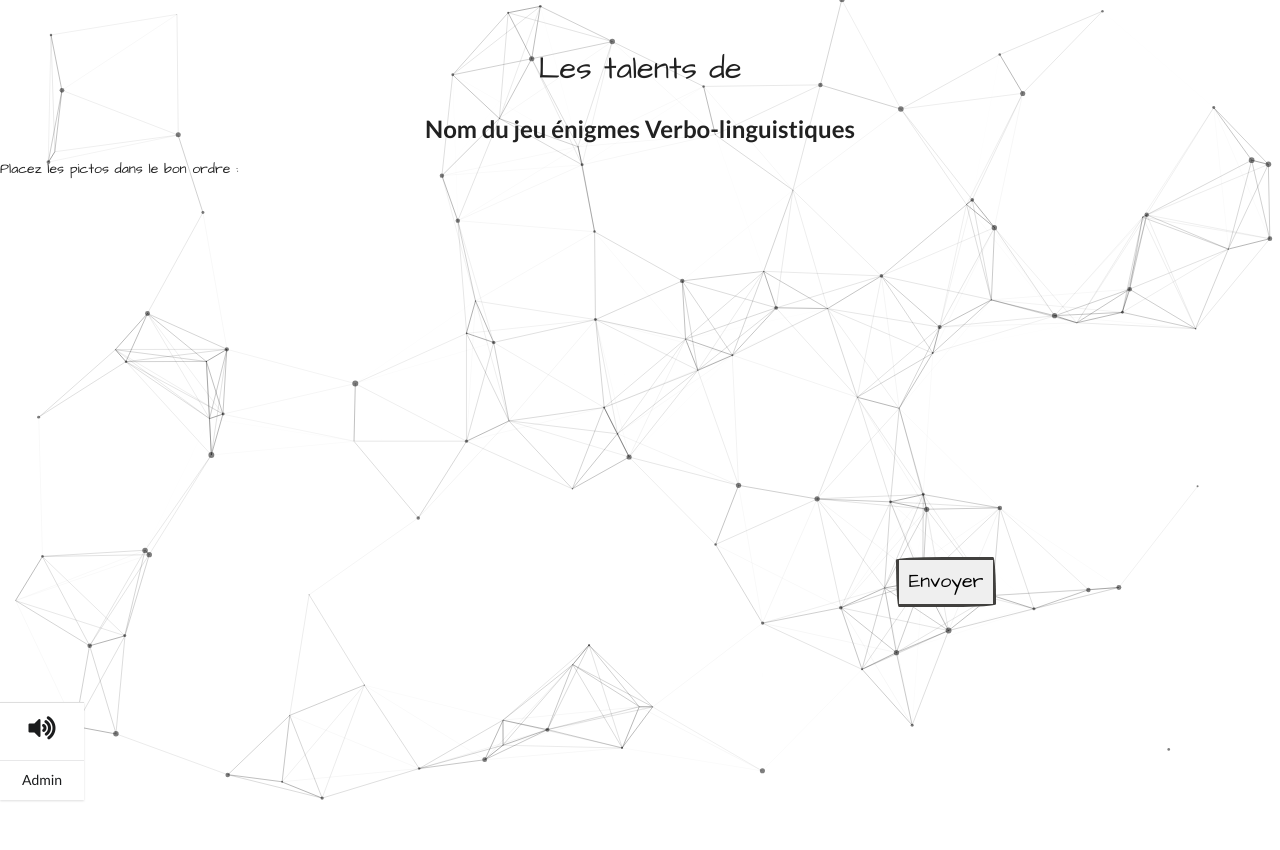
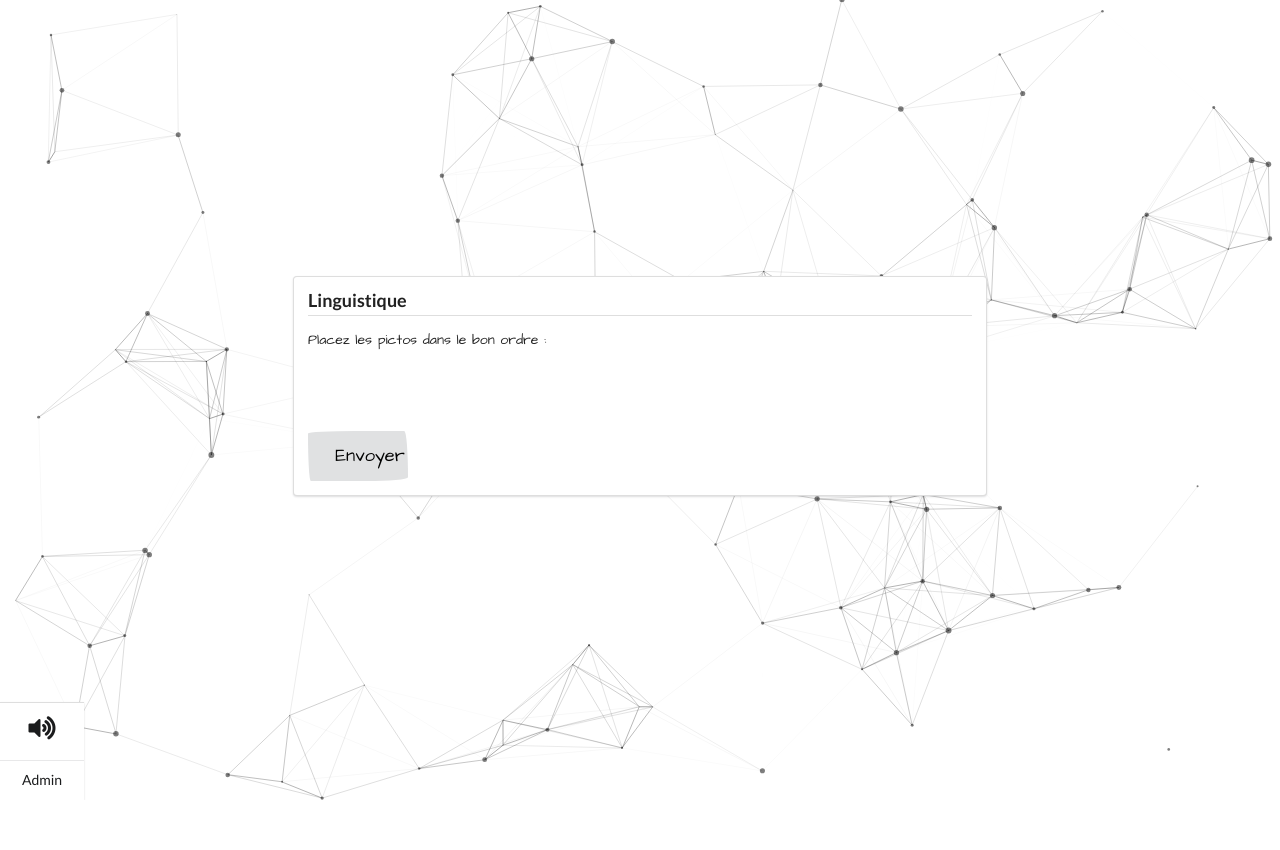
Before and after one commit to SandrineZ3/ApplicationTalents, a Symfony app: template templates/linguistique/show.html.twig in a window 1280 px wide. After the commit the page ends 800 px from the top, so only its background shows below. Run offline with Twig, Linux system fonts and the light colour scheme; the template is opened without the code that fills it, so the values that code supplies are empty; some libraries are stand-ins or nearby versions; some web fonts are replaced.

Commit message:
Mise en forme

```diff
--- a/public/css/styleLinguistiqueDragAndDrop.css
+++ b/public/css/dragAndDrop.css
@@ -2,15 +2,13 @@
     display: flex;
     justify-content: center;
     margin: 2rem;
-    margin-top: 100px;
-    height: 100px;
 }
 
 .droppable-elements{
     display: flex;
     flex-direction: row;
     justify-content: center;
-    margin-top: 150px
+    margin-top: 25px
 }
 
 .draggable-elements img {
--- a/src/Controller/MathematiqueController.php
+++ b/src/Controller/MathematiqueController.php
@@ -38,6 +38,7 @@ class MathematiqueController extends AbstractController
         // On récupère 1 énigme de maniere random dans tableau enigmes
         $indexRandom = array_rand($enigmes, 1);
         $enigmeRandom = $enigmes[$indexRandom];
+        $nomInput = "reponseFacile";
 
         if ($request->get("reponseFacile")) {
             $user->setScoreMathematique(0);
@@ -124,7 +125,8 @@ class MathematiqueController extends AbstractController
         }
 
         return $this->render('mathematique/show.html.twig', [
-            "enigmeRandom" => $enigmeRandom
+            "enigmeRandom" => $enigmeRandom,
+            "nomInput" => $nomInput
         ]);
     }
 
--- a/templates/base.html.twig
+++ b/templates/base.html.twig
@@ -13,7 +13,7 @@
     <link href="{{ asset('css/ratingStars.css') }}" rel="stylesheet">
     <link href="{{ asset('css/swup.css') }}" rel="stylesheet">
     <link href="{{ asset('css/particles.css') }}" rel="stylesheet">
-    <link rel="stylesheet" href="{{ asset('css/styleLinguistiqueDragAndDrop.css') }}" type="text/css">
+    <link rel="stylesheet" href="{{ asset('css/dragAndDrop.css') }}" type="text/css">
     <link rel="stylesheet" href="{{ asset('css/sandrine.css') }}">
     {% block stylesheets %}{% endblock %}
 </head>
--- a/templates/linguistique/content/formEnigme.html.twig
+++ b/templates/linguistique/content/formEnigme.html.twig
@@ -1,7 +1,27 @@
 <form id="formEnigme">
-    <p>{{ enigmeRandom.text }}</p>
+    <h3>{{ enigmeRandom.text }}</h3>
     <label for="reponseUtilisateur">Placez les pictos dans le bon ordre :</label>
-    <input type="text" name="reponseFacile" required="required" id="reponseUtilisateur">
+
+    {# Emplacements vides #}
+    <div class="droppable-elements" ondrop="drop(event)" ondragover="allowDrop(event)">
+        {% for picto in enigmeRandom.solution %}
+            <div class="droppable" ondrop="dropSave(event)" ondragover="allowDrop(event)" id="emplacementReponseUtilisateur"
+                 data-draggable-id={{ loop.index0 }}></div>
+        {% endfor %}
+    </div>
+
+    {# Pictos : tous ceux de la BDD #}
+    <div class="draggable-elements" ondrop="drop(event)" ondragover="allowDrop(event)">
+        {% for picto in allPictos %}
+            <div class="picto" ondragstart="dragStart(event)"
+                 draggable="true" id="{{ picto.id }}"
+                 data-id ="{{ picto.id }}"
+                 data-src="{{ picto.urlImage }}">{{ picto.label }}</div>
+        {% endfor %}
+    </div>
+
+    {# Input caché qui récupère la réponse de l'utilisateur #}
+    <input type="hidden" id="reponseRecuperee" name="{{ nomInput }}" value="">
     <input type="hidden" name="idEnigme" value="{{ enigmeRandom.id }}">
 </form>
-<button id="buttonEnvoyer" onclick="requeteAjaxPostv2('#formEnigme', '#blockEnigme')">Envoyer</button>
+<button class="ui button" id="submitReponse" onclick="requeteAjaxPostv2('#formEnigme', '#blocEnigme')">Envoyer</button>
--- a/templates/linguistique/show.html.twig
+++ b/templates/linguistique/show.html.twig
@@ -3,45 +3,22 @@
 {% block title %}Les talents de {{ app.user.username }} | Verbo-Linguistique{% endblock %}
 
 {% block body %}
-    <div class="title">
-        <h1>Les talents de {{ app.user.username }}</h1>
-        <h2>Nom du jeu énigmes Verbo-linguistiques</h2>
+{#    <div class="title">#}
+{#        <h1>Les talents de {{ app.user.username }}</h1>#}
+{#    </div>#}
+
+    <div class="ui grid container h100 middle aligned" id="pageLinguistique">
+        <div class="row">
+            <div class="sixteen wide mobile ten wide tablet ten wide computer centered column">
+                <div class="ui colorApp segment">
+                    <h3 class="ui dividing header">Linguistique</h3>
+                    <div id="blocEnigme">
+                        {% include("linguistique/content/formEnigme.html.twig") %}
+                    </div>
+                </div>
+            </div>
+        </div>
     </div>
-
-    <section id="pageLinguistique">
-        <div id="blockEnigme">
-            <form id="formEnigme">
-                <p>{{ enigmeRandom.text }}</p>
-                <label for="reponseUtilisateur">Placez les pictos dans le bon ordre :</label>
-
-                {# Emplacements vides #}
-                <div class="droppable-elements" ondrop="drop(event)" ondragover="allowDrop(event)">
-                    {% for picto in enigmeRandom.solution %}
-                        <div class="droppable" ondrop="dropSave(event)" ondragover="allowDrop(event)" id="emplacementReponseUtilisateur"
-                             data-draggable-id={{ loop.index0 }}></div>
-                    {% endfor %}
-                </div>
-
-                {# Pictos : tous ceux de la BDD #}
-                <div class="draggable-elements" ondrop="drop(event)" ondragover="allowDrop(event)">
-                    {% for picto in allPictos %}
-                        <div class="picto" ondragstart="dragStart(event)"
-                             draggable="true" id="{{ picto.id }}"
-                             data-id ="{{ picto.id }}"
-                             data-src="{{ picto.urlImage }}">{{ picto.label }}</div>
-                    {% endfor %}
-                </div>
-
-                {# Input caché qui récupère la réponse de l'utilisateur #}
-                <input type="hidden" id="reponseRecuperee" name="{{ nomInput }}" value="">
-                <input type="hidden" name="idEnigme" value="{{ enigmeRandom.id }}">
-            </form>
-            <button id="buttonEnvoyer" class="button" onclick="requeteAjaxPostv2('#formEnigme', '#blockEnigme')">
-                Envoyer
-            </button>
-        </div>
-
-    </section>
 
     <script>let tableauReponse = Array({{ enigmeRandom.solution | length }});</script>
     <script>let racineUrlPicto = "{{ asset('images/linguistique_pictos/') }}";</script>
```
Also changed, not shown: templates/mathematique/content/formEnigme.html.twig (+8 -5 lines), templates/mathematique/show.html.twig (+11 -14 lines).
